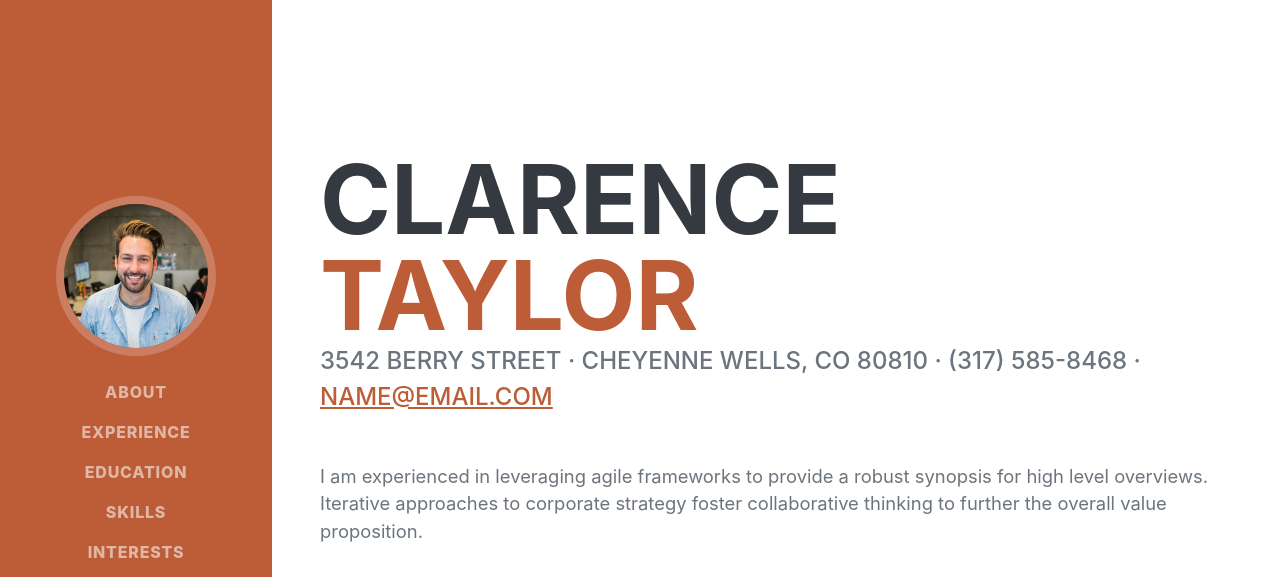
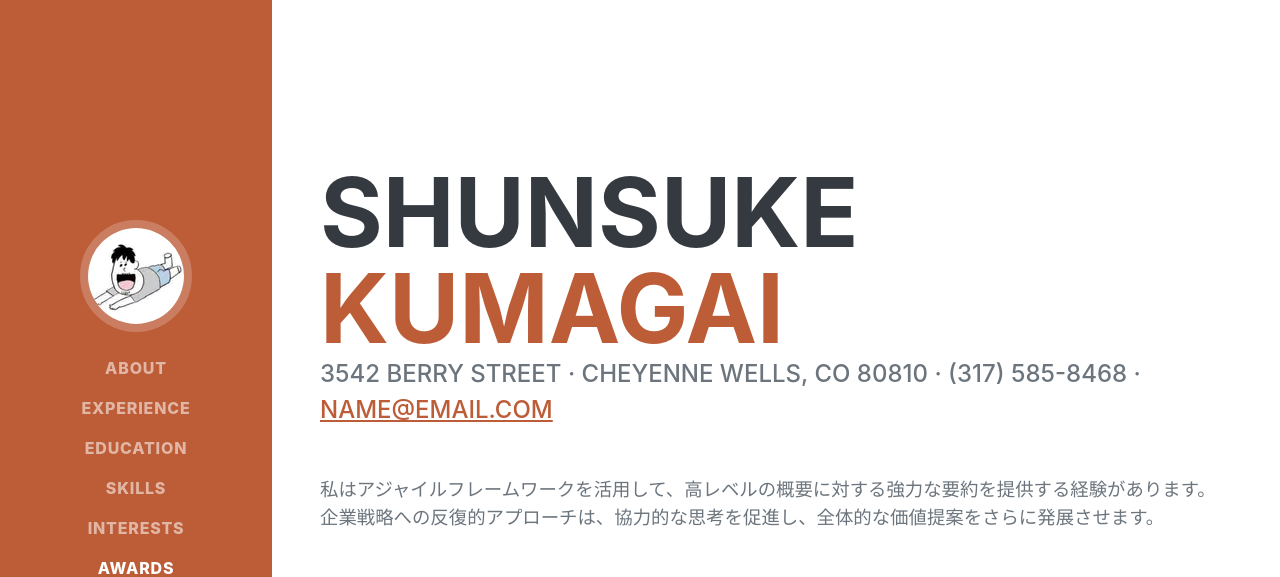
Before and after one commit to kuma6082/resume, a plain HTML site: page index.html in a window 1280 px wide. Shown: the top 577 px of the page. Drawn offline with nearby package versions, Linux system fonts and the light colour scheme; a web font is replaced by a local one.

Commit message:
名前や写真、文章の差し替え

```diff
--- a/index.html
+++ b/index.html
@@ -20,7 +20,7 @@
         <nav class="navbar navbar-expand-lg navbar-dark bg-primary fixed-top" id="sideNav">
             <a class="navbar-brand js-scroll-trigger" href="#page-top">
                 <span class="d-block d-lg-none">Clarence Taylor</span>
-                <span class="d-none d-lg-block"><img class="img-fluid img-profile rounded-circle mx-auto mb-2" src="assets/img/profile.jpg" alt="..." /></span>
+                <span class="d-none d-lg-block"><img class="img-fluid img-profile rounded-circle mx-auto mb-2" src="assets/img/image.webp" alt="..." /></span>
             </a>
             <button class="navbar-toggler" type="button" data-bs-toggle="collapse" data-bs-target="#navbarResponsive" aria-controls="navbarResponsive" aria-expanded="false" aria-label="Toggle navigation"><span class="navbar-toggler-icon"></span></button>
             <div class="collapse navbar-collapse" id="navbarResponsive">
@@ -40,14 +40,14 @@
             <section class="resume-section" id="about">
                 <div class="resume-section-content">
                     <h1 class="mb-0">
-                        Clarence
-                        <span class="text-primary">Taylor</span>
+                        SHUNSUKE
+                        <span class="text-primary">KUMAGAI</span>
                     </h1>
                     <div class="subheading mb-5">
                         3542 Berry Street · Cheyenne Wells, CO 80810 · (317) 585-8468 ·
                         <a href="mailto:name@email.com">name@email.com</a>
                     </div>
-                    <p class="lead mb-5">I am experienced in leveraging agile frameworks to provide a robust synopsis for high level overviews. Iterative approaches to corporate strategy foster collaborative thinking to further the overall value proposition.</p>
+                    <p class="lead mb-5">私はアジャイルフレームワークを活用して、高レベルの概要に対する強力な要約を提供する経験があります。企業戦略への反復的アプローチは、協力的な思考を促進し、全体的な価値提案をさらに発展させます。</p>
                     <div class="social-icons">
                         <a class="social-icon" href="#!"><i class="fab fa-linkedin-in"></i></a>
                         <a class="social-icon" href="#!"><i class="fab fa-github"></i></a>
```
Also changed, not shown: assets/img/image.webp (added).
